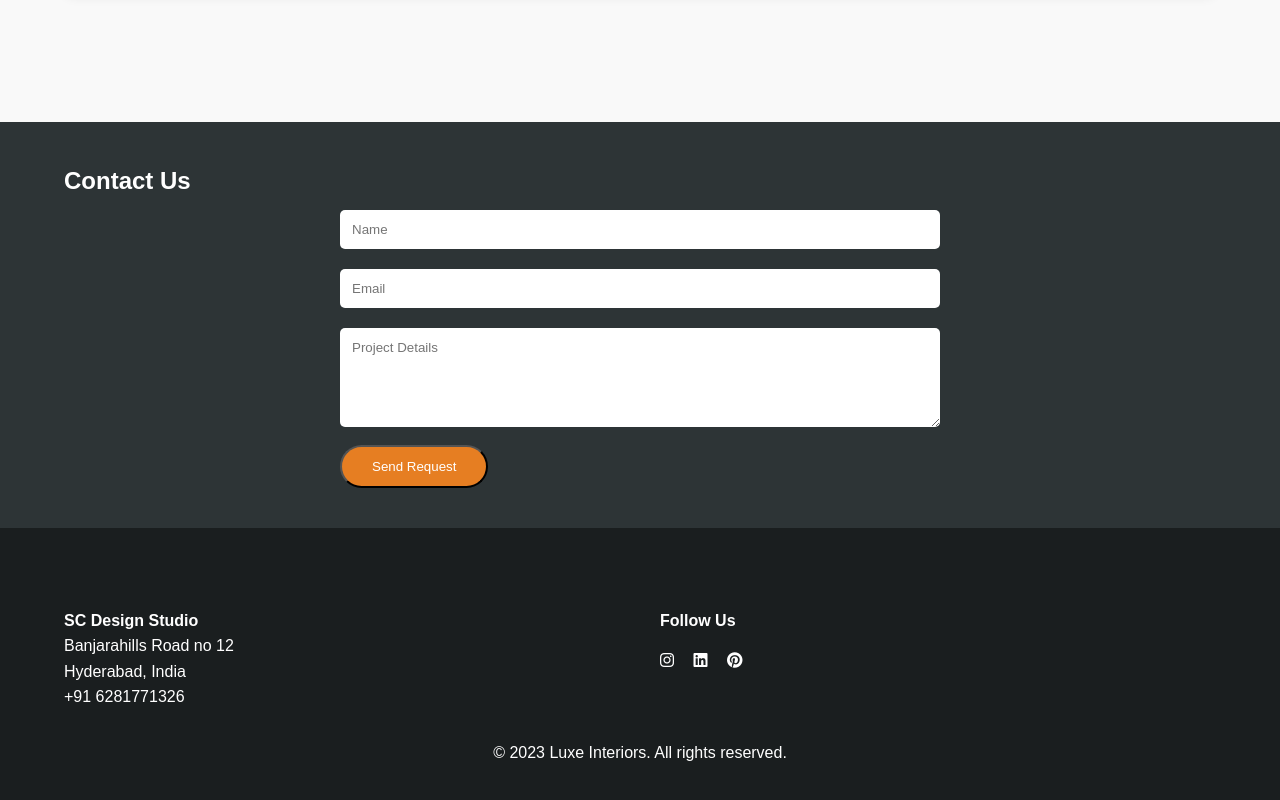
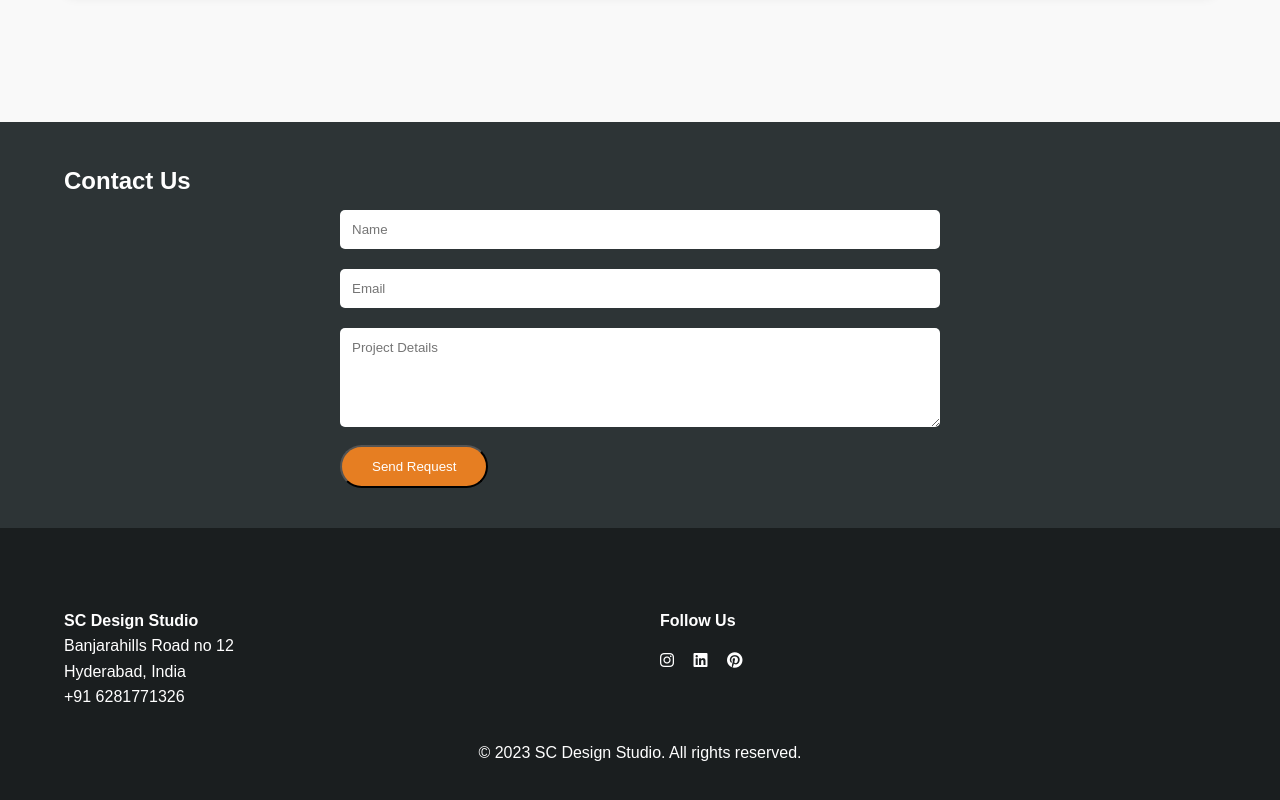
Before and after one commit to Charan20081998/SCDesignStudio, a plain HTML site: page index.html in a window 1280 px wide. Shown: the part 2358-3158 px from the top of the page. Drawn offline with Linux system fonts and the light colour scheme.

Commit message:
Update index.html

```diff
--- a/index.html
+++ b/index.html
@@ -239,7 +239,7 @@
                     </div>
                 </div>
             </div>
-            <p style="text-align: center; margin-top: 30px;">© 2023 Luxe Interiors. All rights reserved.</p>
+            <p style="text-align: center; margin-top: 30px;">© 2023 SC Design Studio. All rights reserved.</p>
         </div>
     </footer>
 </body>
```
